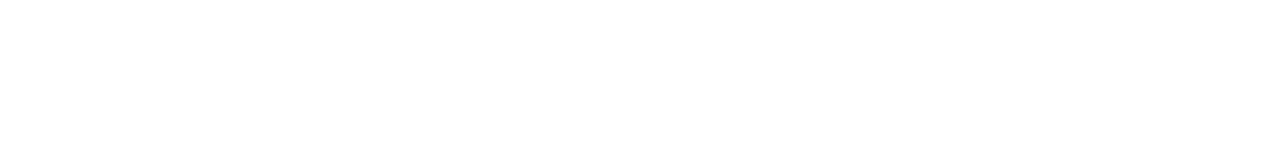
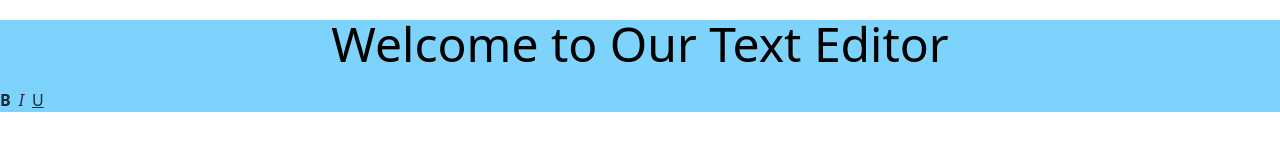
Before and after one commit to rafikulislam775/textEditor, a plain HTML site: page index.html in a window 1280 px wide. Drawn offline with nearby package versions, Linux system fonts and the light colour scheme.

Commit message:
adding the heading and formatting buttons

```diff
--- a/index.html
+++ b/index.html
@@ -17,7 +17,23 @@
       referrerpolicy="no-referrer"
     />
   </head>
-  <body>
+  <body class="bg-sky-300">
+    <header>
+      <h1 class="text-center text-5xl text-black m-5">
+        Welcome to Our Text Editor
+      </h1>
+    </header>
+
+    <section>
+      <main>
+        <!-- Formatting buttons -->
+        <div class="flex justify-start space-x-2">
+          <button id="bold" class="font-bold">B</button>
+          <button id="italic" class="italic">I</button>
+          <button id="underline" class="underline">U</button>
+        </div>
+      </main>
+    </section>
     <script src="./script.js"></script>
   </body>
 </html>
```
